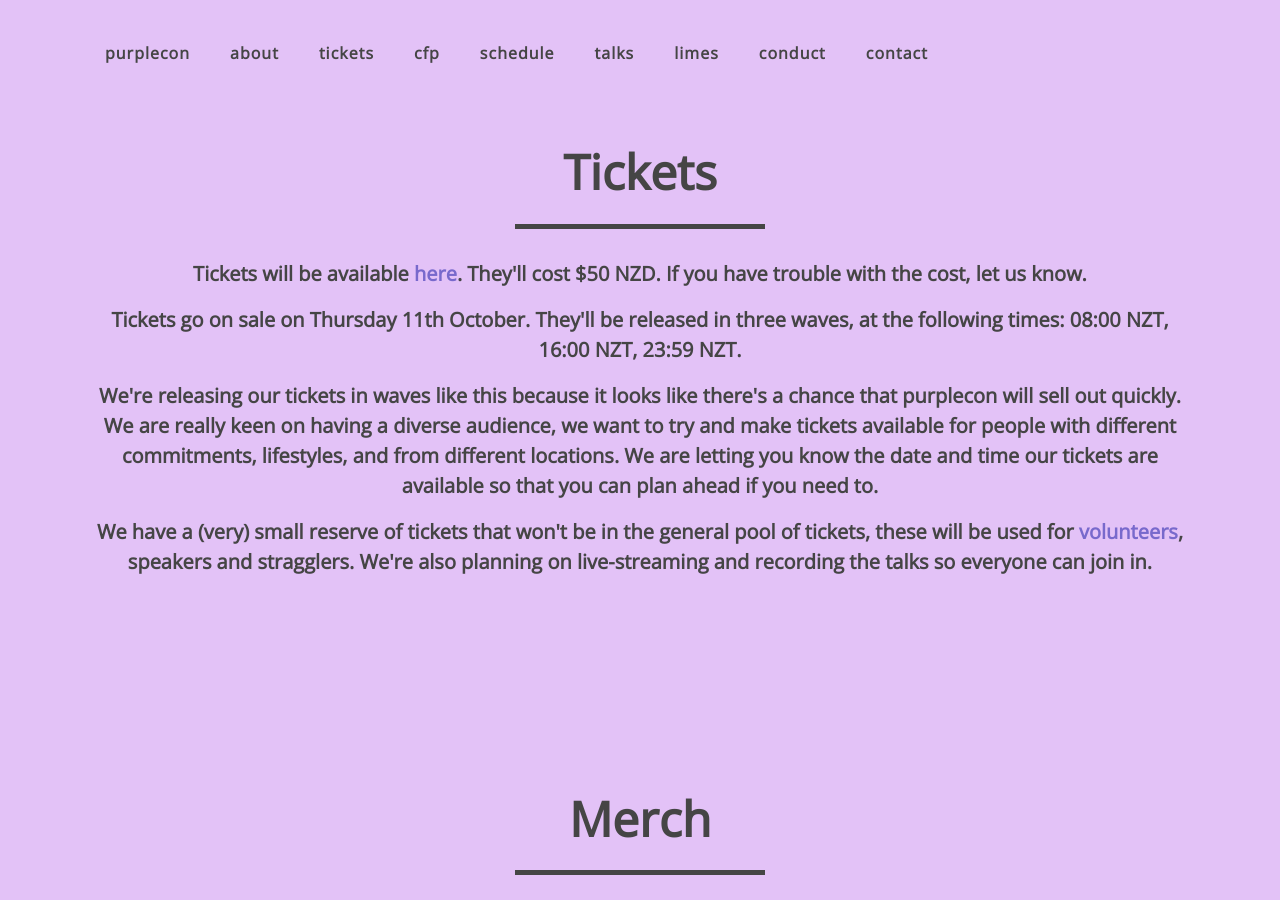
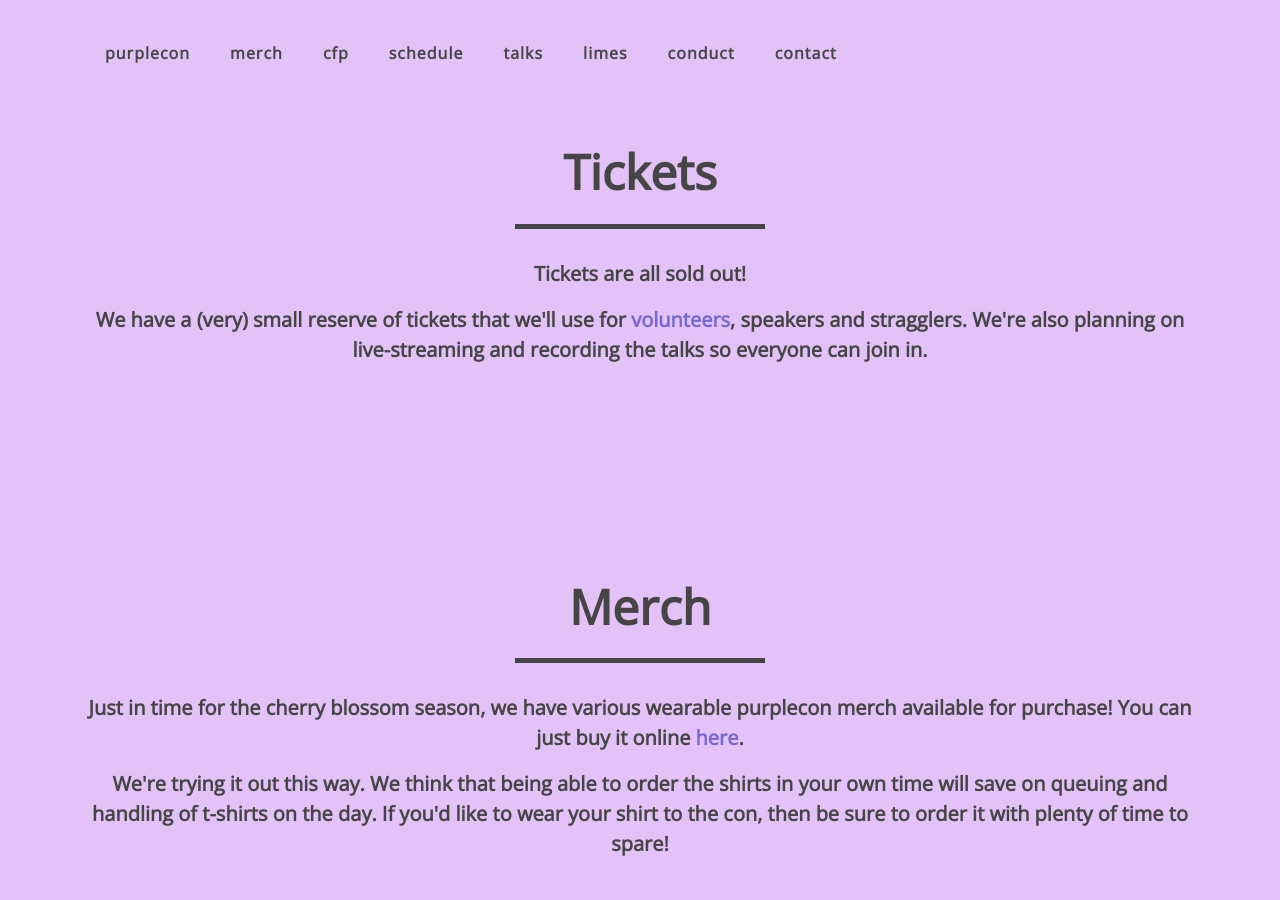
Before and after one commit to purplecon/2018.purplecon.nz, a Jekyll site: the page built from README.md, in a window 1280 px wide and 900 px high, scrolled down 1745 px. Built offline with Jekyll 4.4.1, drawn with Linux system fonts in a browser that asks for light colours; our own code applies the rules of GitHub Pages for plain Markdown files.

Commit message:
tickets sold out, add link to merch

```diff
--- a/_layouts/default.html
+++ b/_layouts/default.html
@@ -61,10 +61,7 @@
                     </li>
 
                     <li class="nav-item mx-0 mx-lg-1">
-                      <a class="nav-link py-3 px-0 px-lg-3 rounded js-scroll-trigger" href="/#faq">About</a>
-                    </li>
-                    <li class="nav-item mx-0 mx-lg-1">
-                      <a class="nav-link py-3 px-0 px-lg-3 rounded js-scroll-trigger" href="/#tickets">Tickets</a>
+                      <a class="nav-link py-3 px-0 px-lg-3 rounded js-scroll-trigger" href="/#merch">merch</a>
                     </li>
                     <li class="nav-item mx-0 mx-lg-1">
                       <a class="nav-link py-3 px-0 px-lg-3 rounded js-scroll-trigger" href="/cfp">cfp</a>
--- a/_layouts/home.html
+++ b/_layouts/home.html
@@ -106,15 +106,11 @@
           <h2 class="text-center">Tickets</h2>
         <hr class="star-primary ">
         <p>
-        Tickets will be available <a href="https://purplecon.lilregie.org">here</a>. They'll cost $50 NZD. If you have trouble with the cost, let us know.
+        Tickets are all sold out!
         </p>
         <p>
-        Tickets go on sale on <strong>Thursday 11th October</strong>. They'll be released in three waves, at the following times: 08:00 NZT, 16:00 NZT, 23:59 NZT.
         </p>
-        <p>
-        We're releasing our tickets in waves like this because it looks like there's a chance that purplecon will sell out quickly. We are really keen on having a diverse audience, we want to try and make tickets available for people with different commitments, lifestyles, and from different locations. We are letting you know the date and time our tickets are available so that you can plan ahead if you need to.
-        </p>
-        <p>We have a (very) small reserve of tickets that won't be in the general pool of tickets, these will be used for <a href="https://docs.google.com/forms/d/e/1FAIpQLSe1I_Tcgnnvjyx6TuEv-UPU57VCiVXEqymhe_Is5Qqg29-gdg/viewform">volunteers</a>, speakers and stragglers.
+        <p>We have a (very) small reserve of tickets that we'll use for <a href="https://docs.google.com/forms/d/e/1FAIpQLSe1I_Tcgnnvjyx6TuEv-UPU57VCiVXEqymhe_Is5Qqg29-gdg/viewform">volunteers</a>, speakers and stragglers.
         We're also planning on live-streaming and recording the talks so everyone can join in.
         </p>
 
```
